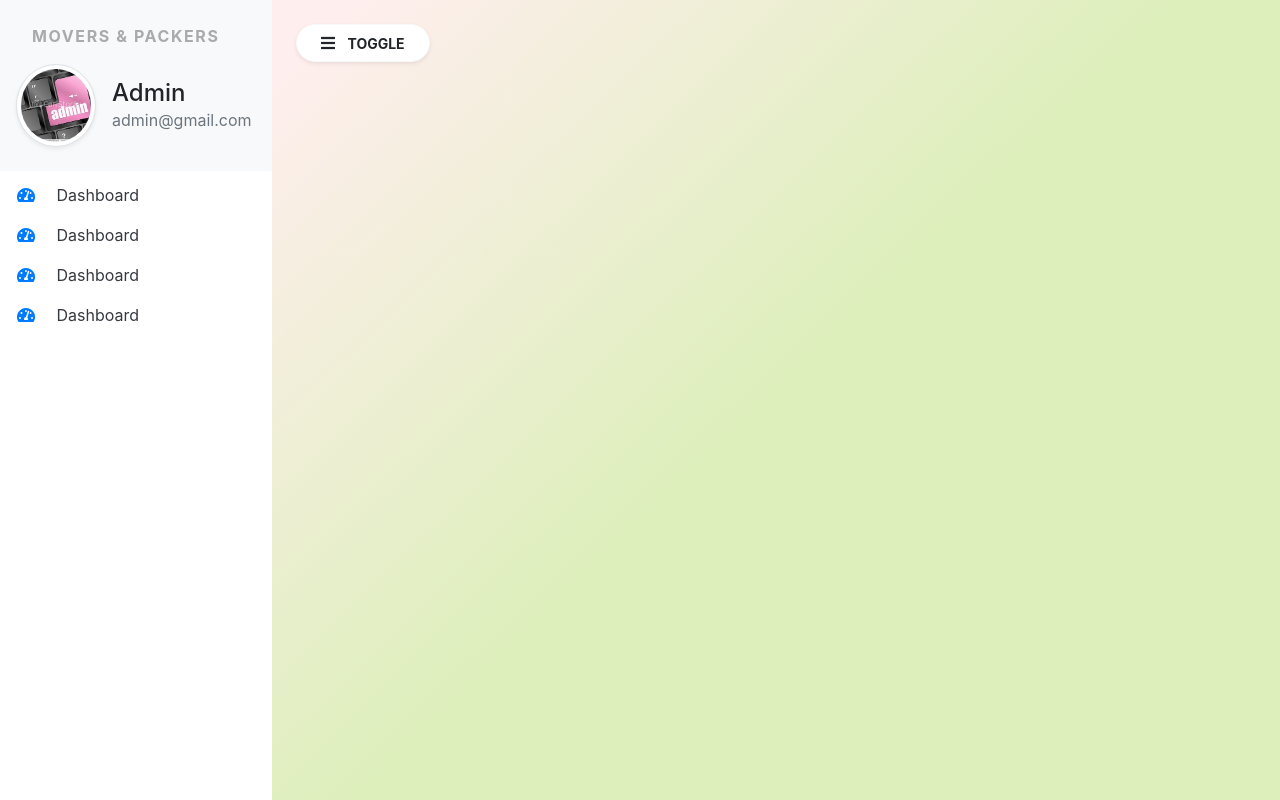
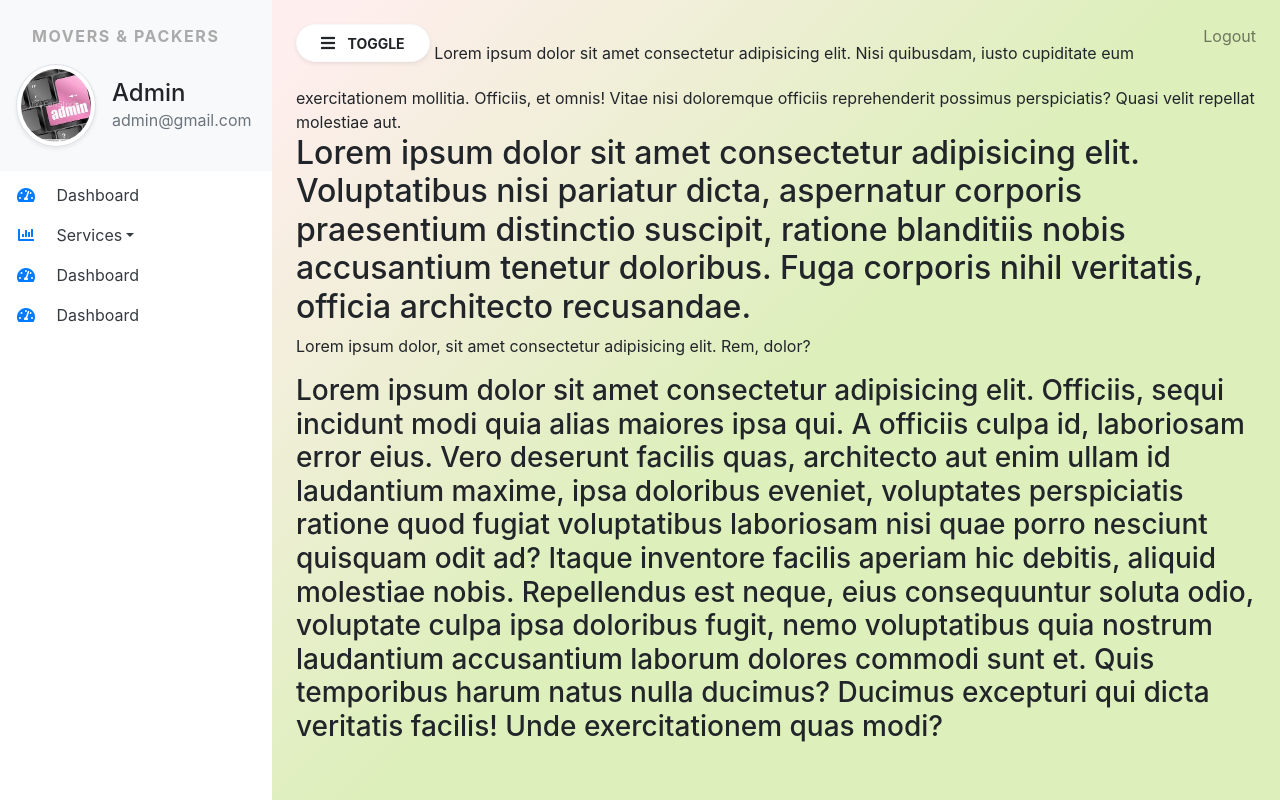
Before and after one commit to YASHBHATTER/MoversAndPackers, a Django app: page /admin_home in a window 1280 px wide. Run offline with Django 3.2, Linux system fonts and the light colour scheme; a user stored in the database is signed in.

Commit message:
makin add services page

```diff
--- a/MoversAndPackers/settings.py
+++ b/MoversAndPackers/settings.py
@@ -119,3 +119,5 @@ USE_TZ = True
 # https://docs.djangoproject.com/en/3.0/howto/static-files/
 
 STATIC_URL = '/static/'
+MEDIA_URL = '/media/'
+MEDIA_ROOT = os.path.join(BASE_DIR,'media')
--- a/MoversAndPackers/urls.py
+++ b/MoversAndPackers/urls.py
@@ -17,10 +17,15 @@ from unicodedata import name
 from django.contrib import admin
 from django.urls import path
 from moverspackers.views import *
+from django.conf.urls.static import static
+from django.conf import settings
 
 urlpatterns = [
     path('admin/', admin.site.urls),
     path('',index,name = "index"),
     path('admin_login',admin_login,name="admin_login"),
     path('admin_home',admin_home,name="admin_home"),
-]
+    path('logout',Logout,name="logout"),
+    path('add_services',add_services,name="add_services"),
+
+]+static(settings.MEDIA_URL,document_root=settings.MEDIA_ROOT)
--- a/moverspackers/templates/admin_base.html
+++ b/moverspackers/templates/admin_base.html
@@ -37,10 +37,15 @@
                     Dashboard</a>
             </li>
 
-            <li class="nav-item">
-                <a href="{% url 'admin_home' %}" class="nav-link text-dark bg-white">
-                    <i class="fas fa-tachometer-alt fa-fw mr-3 text-primary"></i>
-                    Dashboard</a>
+            <li class="nav-item dropdown">
+                <a href="#" class="dropdown-toggle nav-link text-dark bg-white" id='navbardrop' data-toggle='dropdown'>
+                    <i class="fas fa-chart-bar fa-fw mr-3 text-primary"></i>
+                    Services</a>
+                <div class="dropdown-menu">
+                    <a class="dropdown-item" href="{% url 'add_services' %}">Add Services </a>
+                    <a class="dropdown-item" href="">Manage Services </a>
+
+                </div>
             </li>
 
             <li class="nav-item">
@@ -63,6 +68,9 @@
 
     <!--Content placeholder start  -->
     <div class="page-content p-4" id="content">
+
+        <a href="{% url 'logout' %}" title="logout" class="text-black-50 float-right">Logout</a>
+
         <button id="sidebarCollapse" type="button" class="btn btn-light bg-white rounded-pill shadow-sm px-4 mb-4">
             <i class="fas fa-bars mr-2"></i>
             <small class="text-uppercase font-weight-bold">Toggle</small></button>
--- a/moverspackers/templates/admin_home.html
+++ b/moverspackers/templates/admin_home.html
@@ -1,3 +1,19 @@
 {% extends 'admin_base.html' %}
 {% block main %}
+Lorem ipsum dolor sit amet consectetur adipisicing elit. Nisi quibusdam, iusto cupiditate eum exercitationem mollitia.
+Officiis, et omnis! Vitae nisi doloremque officiis reprehenderit possimus perspiciatis? Quasi velit repellat molestiae
+aut.
+<h2>Lorem ipsum dolor sit amet consectetur adipisicing elit. Voluptatibus nisi pariatur dicta, aspernatur corporis
+    praesentium distinctio suscipit, ratione blanditiis nobis accusantium tenetur doloribus. Fuga corporis nihil
+    veritatis, officia architecto recusandae.</h2>
+
+<p>Lorem ipsum dolor, sit amet consectetur adipisicing elit. Rem, dolor?</p>
+
+<h3>Lorem ipsum dolor sit amet consectetur adipisicing elit. Officiis, sequi incidunt modi quia alias maiores ipsa qui.
+    A officiis culpa id, laboriosam error eius. Vero deserunt facilis quas, architecto aut enim ullam id laudantium
+    maxime, ipsa doloribus eveniet, voluptates perspiciatis ratione quod fugiat voluptatibus laboriosam nisi quae porro
+    nesciunt quisquam odit ad? Itaque inventore facilis aperiam hic debitis, aliquid molestiae nobis. Repellendus est
+    neque, eius consequuntur soluta odio, voluptate culpa ipsa doloribus fugit, nemo voluptatibus quia nostrum
+    laudantium accusantium laborum dolores commodi sunt et. Quis temporibus harum natus nulla ducimus? Ducimus excepturi
+    qui dicta veritatis facilis! Unde exercitationem quas modi?</h3>
 {% endblock %}
--- a/moverspackers/views.py
+++ b/moverspackers/views.py
@@ -1,6 +1,7 @@
 from distutils.log import error
 from django.shortcuts import redirect, render
 from django.contrib.auth import authenticate,login,logout
+from .models import *
 
 # Create your views here.
 def index(request):
@@ -26,3 +27,23 @@ def admin_home(request):
     if not request.user.is_authenticated:
         return redirect('admin_login')
     return render(request,'admin_home.html')
+
+def Logout(request):
+    logout(request)
+    return redirect(index)
+
+def add_services(request):
+    if not request.user.is_authenticated:
+        return redirect('admin_login')
+    error = ""
+    if request.method == "POST":
+        st = request.POST['servicetitle']
+        des = request.POST['description']
+        image = request.FILES['image']
+
+        try:
+            Services.objects.create(title = st,description=des,image=image)
+            error = "no"
+        except:
+            error="yes"
+    return render(request,'add_services.html',locals())
```
Also changed, not shown: moverspackers/templates/add_services.html (added, +58 -0 lines), db.sqlite3.
